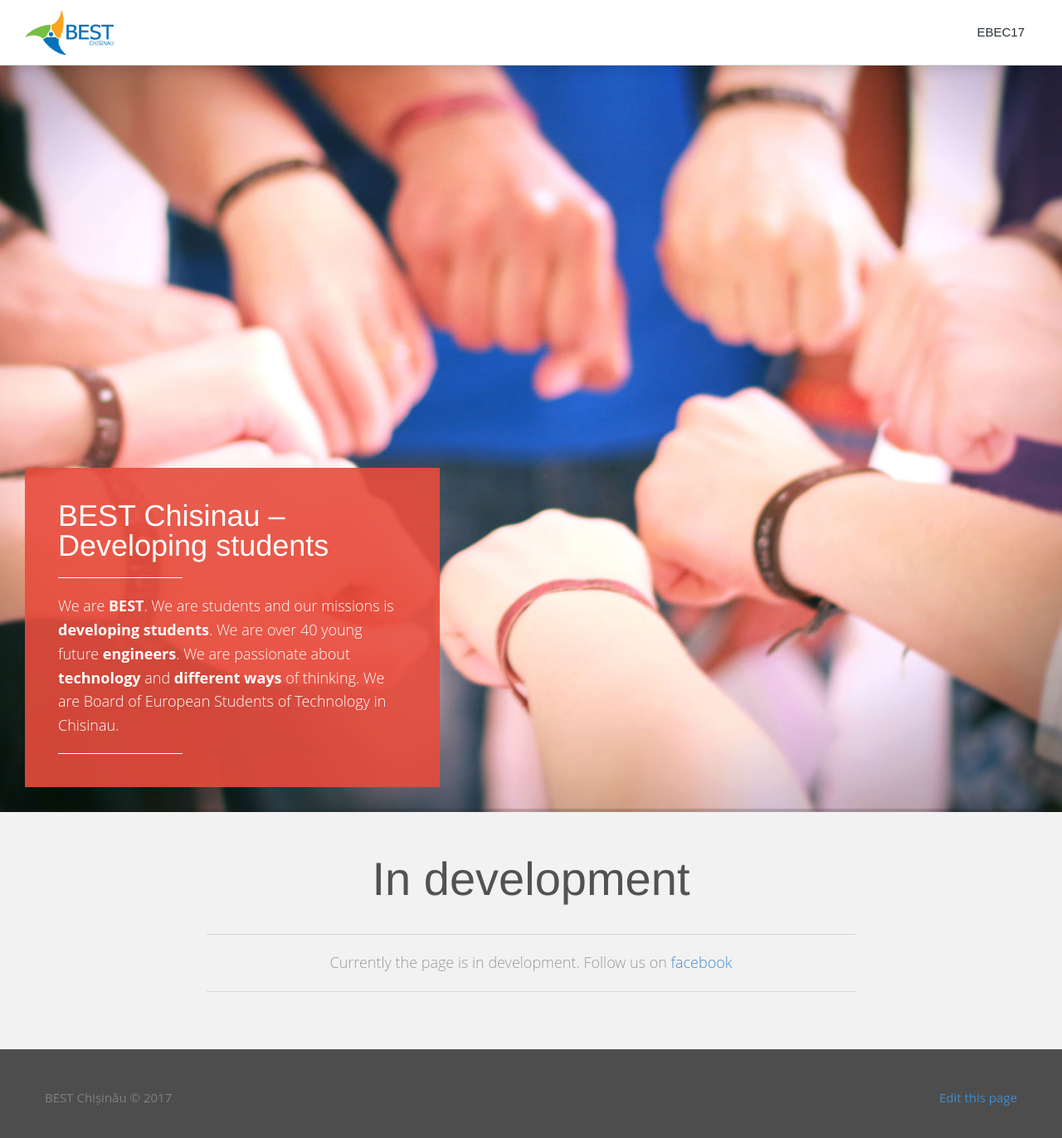
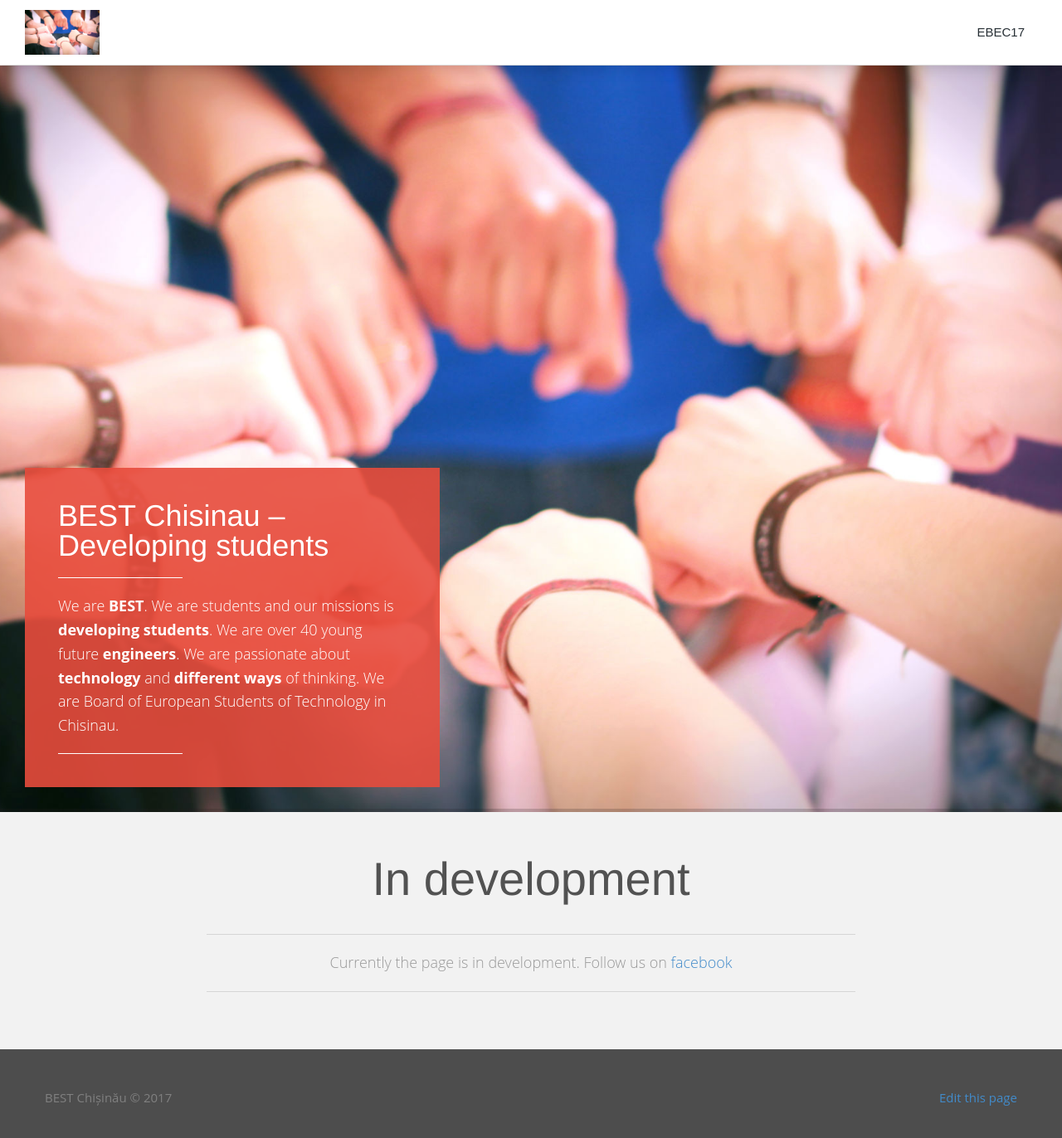
Before and after one commit to BEST-Chisinau/best-chisinau.github.io, a Jekyll site: the page built from index.html, in a window 1280 px wide and 1380 px high. Shown: the top 1372 px of the window at 83% size. Built offline with Jekyll 4.4.1, drawn with Linux system fonts in a browser that asks for light colours.

Commit message:
Add dev config

```diff
--- a/_config.yml
+++ b/_config.yml
@@ -19,7 +19,7 @@
   BEST Chisinau is a student organization
   BEST Chisinau is a student organization
 baseurl: "" # the subpath of your site, e.g. /blog
-url: "https://best-chisinau.github.io/" # the base hostname & protocol for your site
+url: "https://best-chisinau.org" # the base hostname & protocol for your site
 twitter_username: BEST_Chisinau
 github_username:  BEST-Chisinau
 
--- a/_includes/header.html
+++ b/_includes/header.html
@@ -21,7 +21,7 @@
             <span class="icon-bar"></span>
           </button>
           <a class="navbar-brand logo" title="Board of European Students of Technology " href="http://best-chisinau.org/en">
-            <img src="{{ 'assets/images/logo.png' | relative_url }}" alt="BEST Chisinau">
+            <img src="{{ site.url }}/assets/images/home-parallax.jpg" alt="BEST Chisinau">
           </a>
         </div>
         <div class="collapse navbar-collapse navbar-responsive-collapse">
--- /dev/null
+++ b/dev_config.yml
@@ -0,0 +1,2 @@
+url: "" # blank in development
+development: true # allows using liquid tag conditionals
--- a/package.json
+++ b/package.json
@@ -3,7 +3,7 @@
   "version": "1.0.0",
   "description": "best-chisinau.org website",
   "scripts": {
-    "start": "bundle exec jekyll serve"
+    "start": "bundle exec jekyll serve --config _config.yml,dev_config.yml"
   },
   "repository": {
     "type": "git",
```
Also changed, not shown: README.md.
